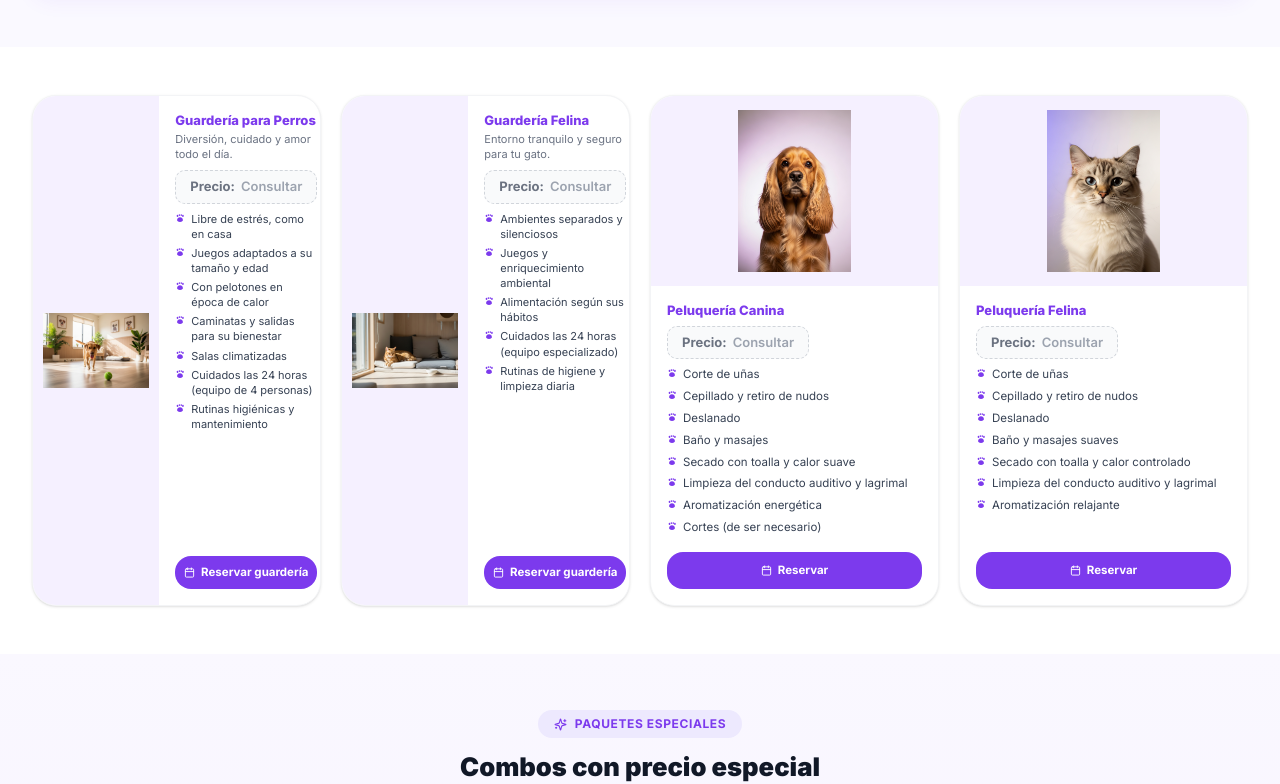
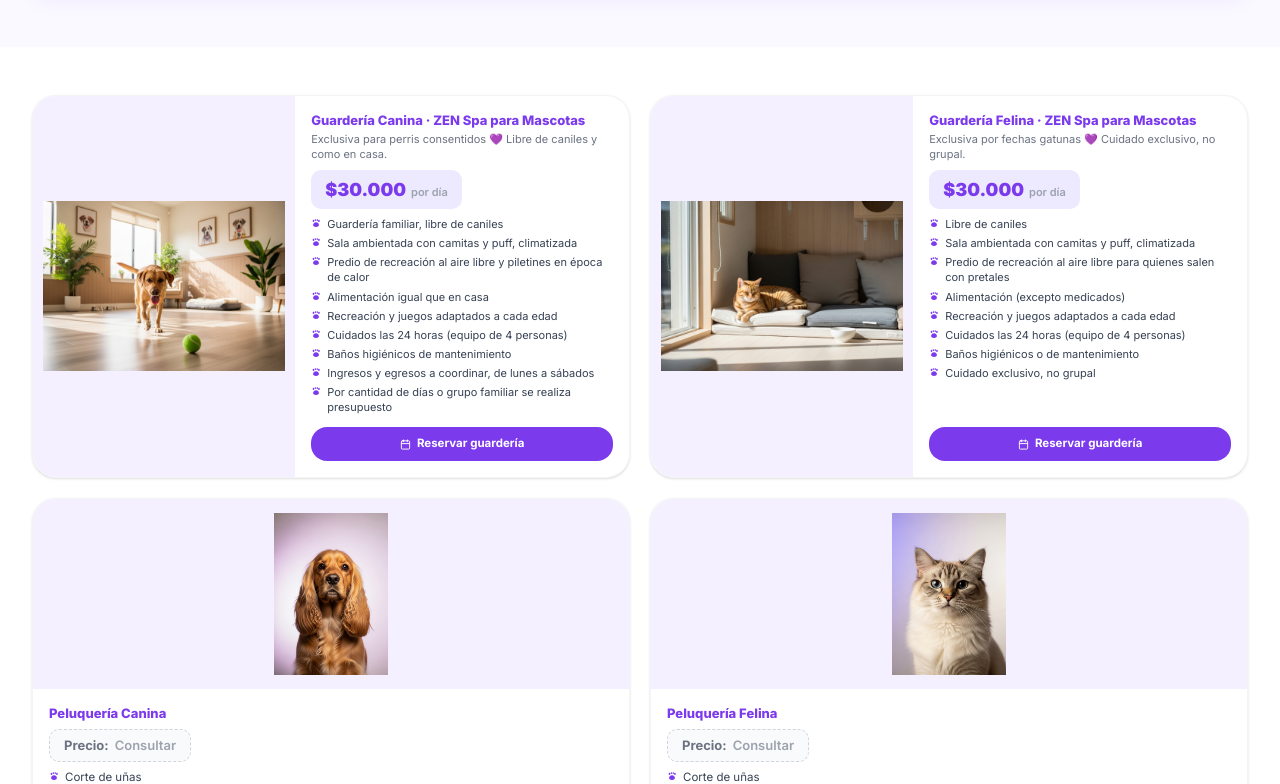
Before and after one commit to rita131021-bit/zen-spa-web, a React (Vite) app: page / in a window 1280 px wide. Shown: the part 1770-2554 px from the top of the page. Built offline with nearby package versions, Linux system fonts and the light colour scheme; no server answers.

Commit message:
feat: ampliar información de guardería canina y felina

```diff
--- a/src/components/GuarderiaSection.tsx
+++ b/src/components/GuarderiaSection.tsx
@@ -120,34 +120,37 @@
     setPrices(prev => ({ ...prev, [id]: { price, priceNote } }));
   }, []);
 
-  const gp = (id: string) => prices[id] ?? { price: "", priceNote: "por día" };
+  const gp = (id: string, fallbackPrice = "", fallbackNote = "") => {
+    const saved = prices[id];
+    return { price: saved?.price || fallbackPrice, priceNote: saved?.priceNote || fallbackNote };
+  };
 
   return (
     <section id="guarderia" className="py-12 bg-white">
       <div className="max-w-7xl mx-auto px-4 sm:px-6 lg:px-8">
-        <div className="grid grid-cols-1 sm:grid-cols-2 lg:grid-cols-4 gap-5 items-stretch">
+        <div className="grid grid-cols-1 lg:grid-cols-2 gap-5 items-stretch">
 
           <GuarderiaCard
             image="/assets/guarderia-canina-photo.png"
-            title="Guardería para Perros"
-            subtitle="Diversión, cuidado y amor todo el día."
+            title="Guardería Canina · ZEN Spa para Mascotas"
+            subtitle="Exclusiva para perris consentidos 💜 Libre de caniles y como en casa."
             priceId="gua-canina"
-            price={gp("gua-canina").price}
-            priceNote={gp("gua-canina").priceNote}
+            price={gp("gua-canina", "$30.000", "por día").price}
+            priceNote={gp("gua-canina", "$30.000", "por día").priceNote}
             onPriceSaved={handleSaved}
-            items={["Libre de estrés, como en casa","Juegos adaptados a su tamaño y edad","Con pelotones en época de calor","Caminatas y salidas para su bienestar","Salas climatizadas","Cuidados las 24 horas (equipo de 4 personas)","Rutinas higiénicas y mantenimiento"]}
+            items={["Guardería familiar, libre de caniles","Sala ambientada con camitas y puff, climatizada","Predio de recreación al aire libre y piletines en época de calor","Alimentación igual que en casa","Recreación y juegos adaptados a cada edad","Cuidados las 24 horas (equipo de 4 personas)","Baños higiénicos de mantenimiento","Ingresos y egresos a coordinar, de lunes a sábados","Por cantidad de días o grupo familiar se realiza presupuesto"]}
             buttonLabel="Reservar guardería"
           />
 
           <GuarderiaCard
             image="/assets/guarderia-felina-photo.png"
-            title="Guardería Felina"
-            subtitle="Entorno tranquilo y seguro para tu gato."
+            title="Guardería Felina · ZEN Spa para Mascotas"
+            subtitle="Exclusiva por fechas gatunas 💜 Cuidado exclusivo, no grupal."
             priceId="gua-felina"
-            price={gp("gua-felina").price}
-            priceNote={gp("gua-felina").priceNote}
+            price={gp("gua-felina", "$30.000", "por día").price}
+            priceNote={gp("gua-felina", "$30.000", "por día").priceNote}
             onPriceSaved={handleSaved}
-            items={["Ambientes separados y silenciosos","Juegos y enriquecimiento ambiental","Alimentación según sus hábitos","Cuidados las 24 horas (equipo especializado)","Rutinas de higiene y limpieza diaria"]}
+            items={["Libre de caniles","Sala ambientada con camitas y puff, climatizada","Predio de recreación al aire libre para quienes salen con pretales","Alimentación (excepto medicados)","Recreación y juegos adaptados a cada edad","Cuidados las 24 horas (equipo de 4 personas)","Baños higiénicos o de mantenimiento","Cuidado exclusivo, no grupal"]}
             buttonLabel="Reservar guardería"
           />
 
```
